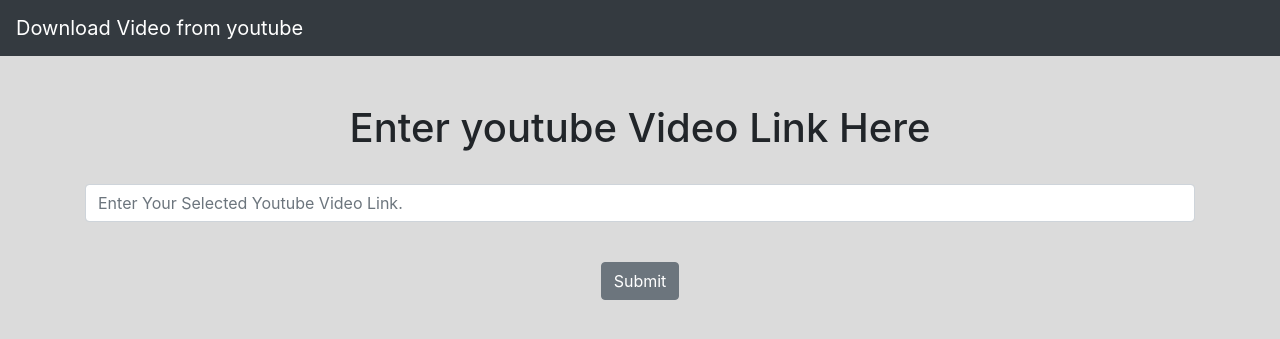
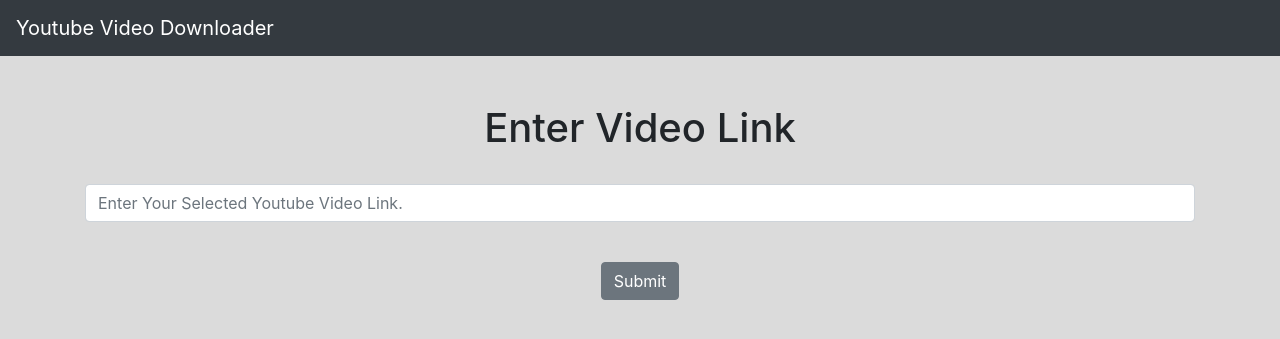
Before and after one commit to sk-2398/Youtube_Video_Downloader, a Django app: page / in a window 1280 px wide. Shown: the top 339 px of the page. Run offline with Django 3.2, Linux system fonts and the light colour scheme; some libraries are stand-ins or nearby versions.

Commit message:
Update ytb_main.html

```diff
--- a/templates/ytb_main.html
+++ b/templates/ytb_main.html
@@ -16,7 +16,7 @@
 
 <!-- nav bar start here -->
 <nav class="navbar navbar-expand-lg navbar-dark bg-dark">
-    <a class="navbar-brand" href="#">Download Video from youtube</a>
+    <a class="navbar-brand" href="#">Youtube Video Downloader</a>
     <button class="navbar-toggler" type="button" data-toggle="collapse" data-target="#navbarSupportedContent"
             aria-controls="navbarSupportedContent" aria-expanded="false" aria-label="Toggle navigation">
         <span class="navbar-toggler-icon"></span>
@@ -33,7 +33,7 @@
 <div class="container">
 
     <br><br>
-    <center><h1> Enter youtube Video Link Here </h1></center>
+    <center><h1> Enter Video Link  </h1></center>
     <!-- form start here -->
     <form method="post">
         {% csrf_token %}
```
